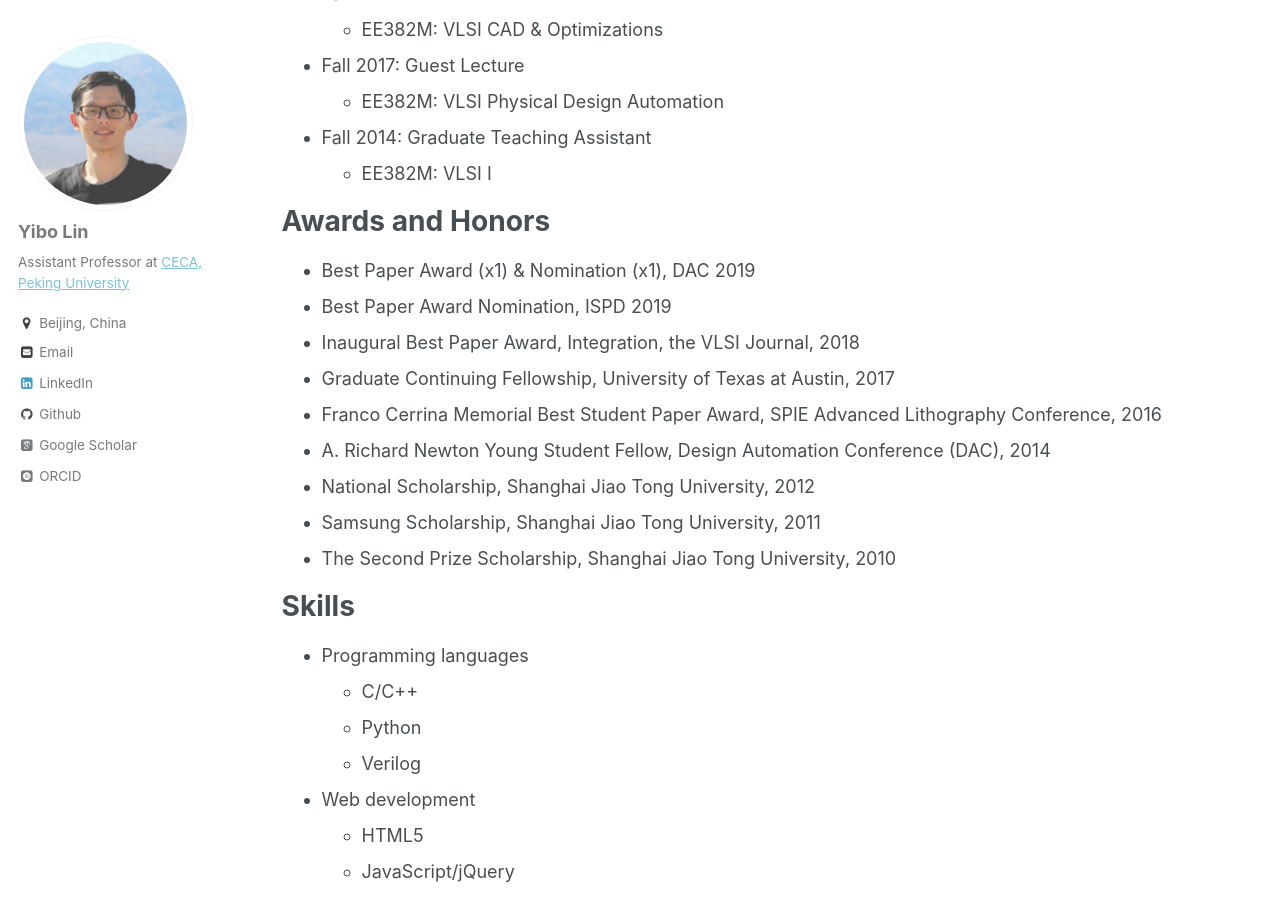
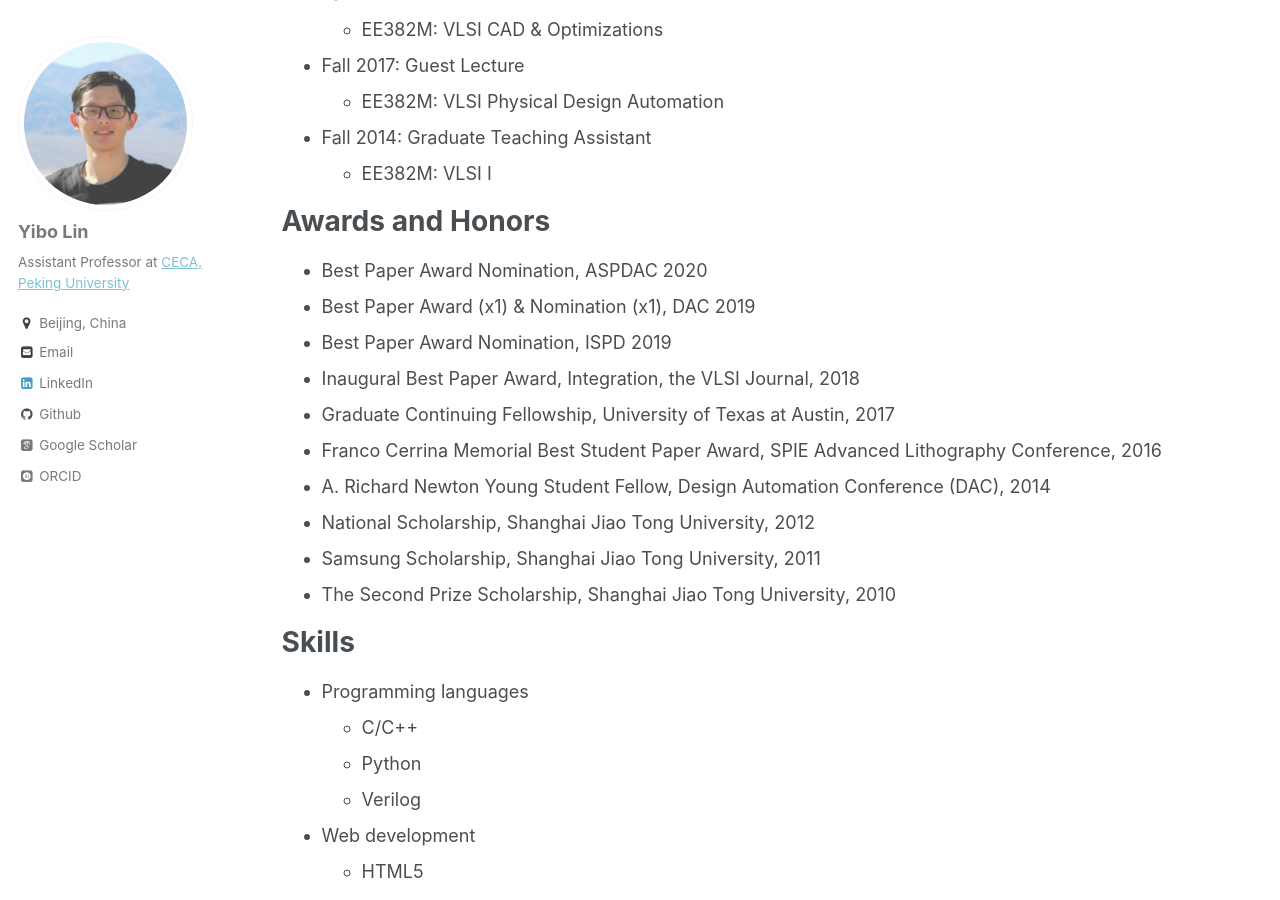
Before and after one commit to limbo018/limbo018.github.io, a Jekyll site: the page built from _pages/cv.md, in a window 1280 px wide and 900 px high, scrolled down 1748 px. Built offline with Jekyll 4.4.1, drawn with Linux system fonts in a browser that asks for light colours; some web fonts are replaced.

Commit message:
update cv

```diff
--- a/_pages/cv.md
+++ b/_pages/cv.md
@@ -75,6 +75,7 @@ Teaching experience
 
 Awards and Honors
 ======
+* Best Paper Award Nomination, ASPDAC 2020
 * Best Paper Award (x1) & Nomination (x1), DAC 2019
 * Best Paper Award Nomination, ISPD 2019
 * Inaugural Best Paper Award, Integration, the VLSI Journal, 2018
```
Also changed, not shown: 4 other files.
